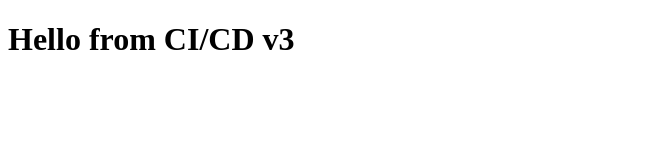
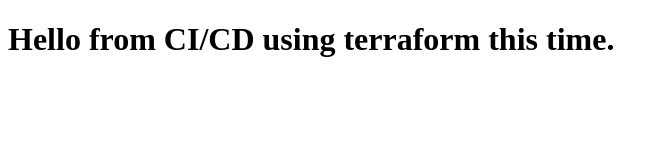
Before and after one commit to SoniCodes/aws-static-sitev1, a plain HTML site: page src/index.html in a window 1280 px wide. Shown: the whole page, without its empty margins (0-668 px from the left). Drawn offline with Linux system fonts and the light colour scheme.

Commit message:
ci: point deploy to TF bucket + invalidate index

```diff
--- a/src/index.html
+++ b/src/index.html
@@ -1 +1,11 @@
-<!DOCTYPE html><html><body><h1>Hello from CI/CD v3</h1></body></html>
+<!DOCTYPE html>
+<html>
+
+<body>
+    <h1>Hello from CI/CD using terraform this time.</h1>
+</body>
+
+</html>
+
+<!-- <!DOCTYPE html><html><body><h1>Hello from CI/CD v3</h1></body></html>
+<!-- Mon Sep 22 18:37:44 EDT 2025 -->
```
Also changed, not shown: 1 other file.
